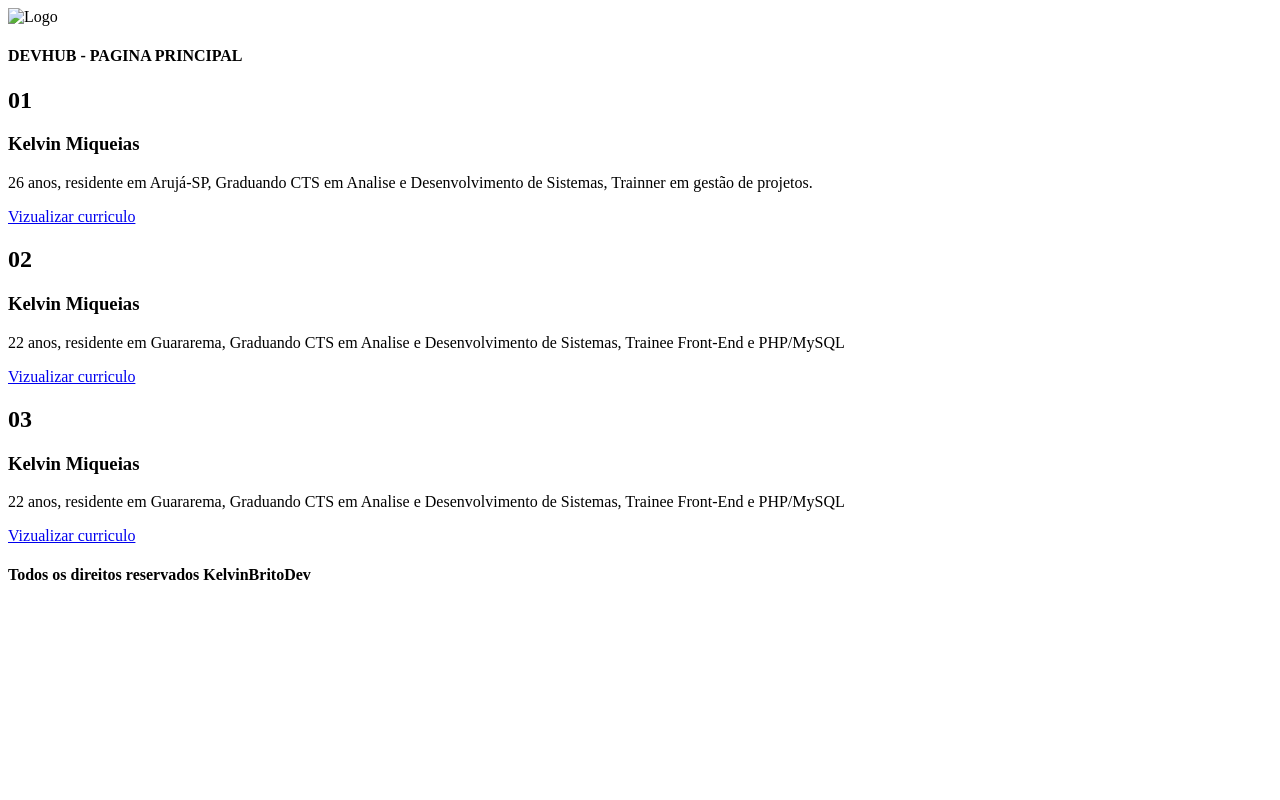
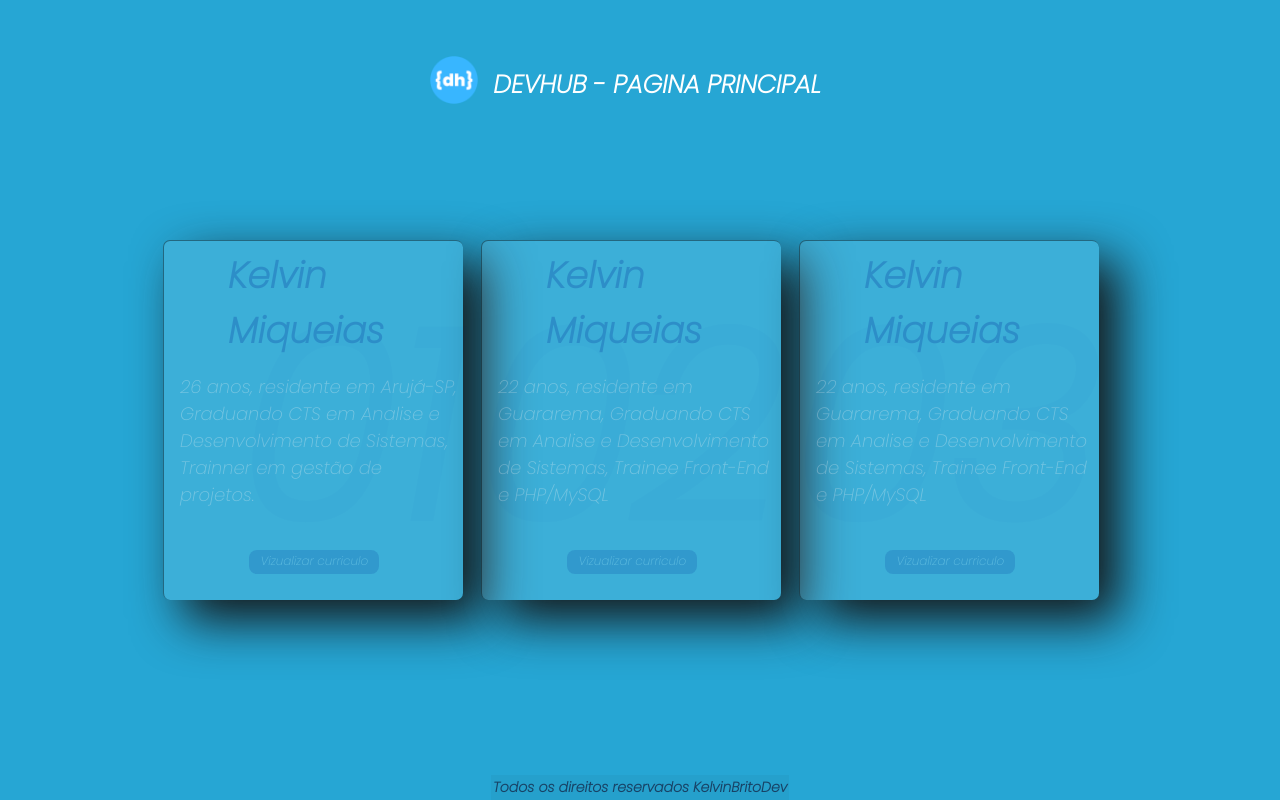
Before and after one commit to KelvinBritoDev/DevHub---Pagina-Inicial, a plain HTML site: page index.html in a window 1280 px wide. Drawn offline with Linux system fonts and the light colour scheme; the site is published under a folder, as on GitHub Pages, so addresses that start at the root find nothing.

Commit message:
Second modification in HTML5

```diff
--- a/index.html
+++ b/index.html
@@ -5,14 +5,14 @@
     <meta http-equiv="X-UA-Compatible" content="IE=edge">
     <meta name="viewport" content="width=device-width, initial-scale=1.0">
 
-    <link rel="stylesheet" href="/estilos.css">
+    <link rel="stylesheet" href="style.css">
     <title>Dev Hub Estagiários</title>
 </head>
 <body>
     <div class="principal">
     <header>
         <div class="logo">
-            <img src="/logo.png" alt="Logo">
+            <img src="logo.png" alt="Logo">
         </div>
         <div class="Pag">
         <h4>
```
Also changed, not shown: style.css (renamed from estilos.css).
